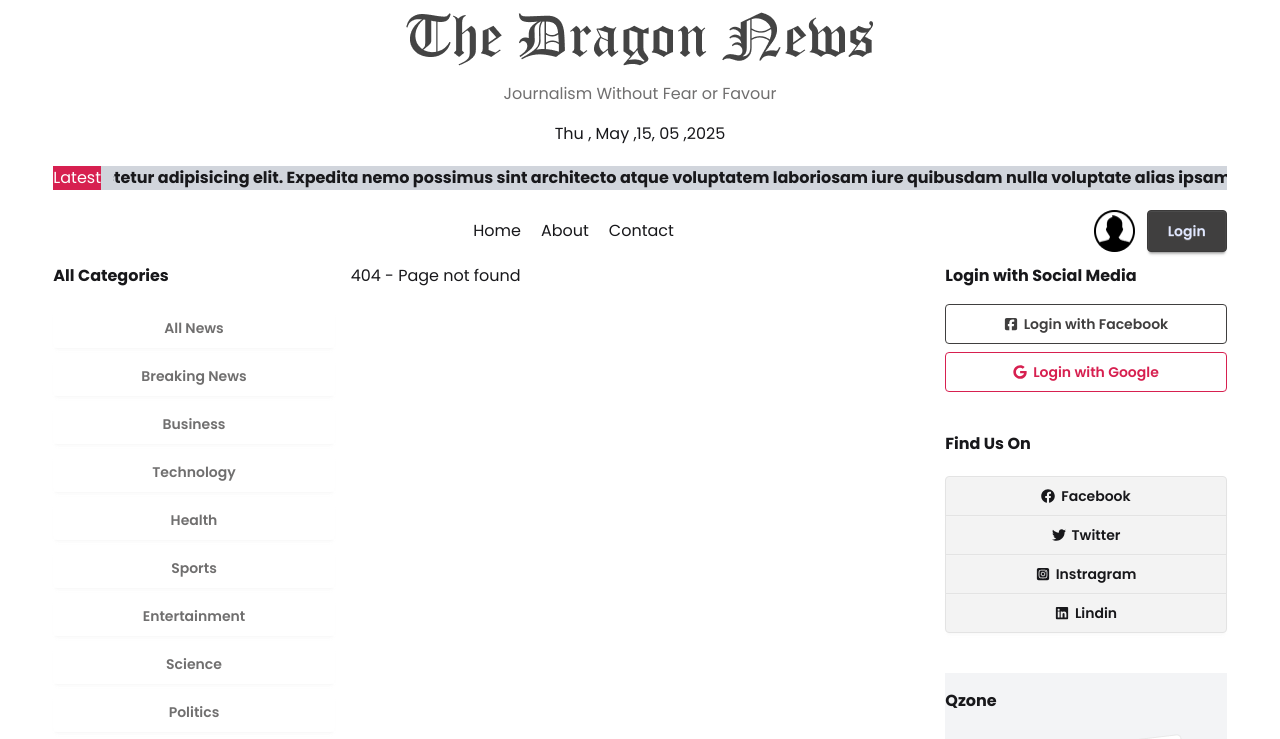
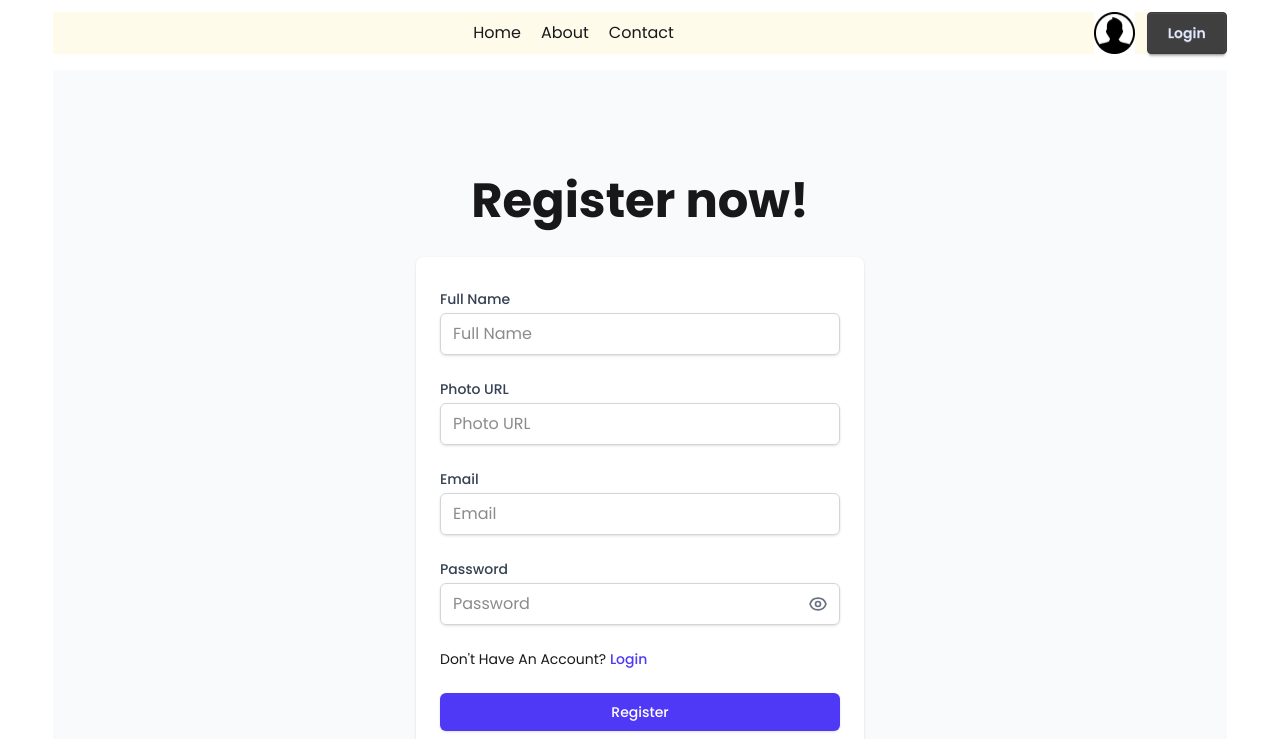
Before and after one commit to 01775012014/drogin-news, a React (Vite) app: page /auth/register in a window 1280 px wide. Shown: the top 739 px of the page. Built offline with nearby package versions, Linux system fonts and the light colour scheme.

Commit message:
creat a login & register ui

```diff
--- a/package.json
+++ b/package.json
@@ -12,6 +12,7 @@
   "dependencies": {
     "@tailwindcss/vite": "^4.1.6",
     "date-fns": "^4.1.0",
+    "firebase": "^11.7.3",
     "react": "^19.1.0",
     "react-dom": "^19.1.0",
     "react-fast-marquee": "^1.6.5",
--- a/src/Components/Navbar.jsx
+++ b/src/Components/Navbar.jsx
@@ -1,5 +1,5 @@
 import React from 'react';
-import { NavLink } from 'react-router';
+import { Link, NavLink } from 'react-router';
 import user from '../assets/user.png'
 
 const Navbar = () => {
@@ -16,7 +16,7 @@ const Navbar = () => {
                 </div>
                 <div className=' flex justify-end gap-3'>
                     <img src={user} alt="User" />
-                    <button className='p-5 btn btn-primary'>Login</button>
+                    <Link to="/auth/login" className='p-5 btn btn-primary'>Login</Link>
                 </div>
 
             </div>
@@ -25,7 +25,6 @@ const Navbar = () => {
 
         </div>
 
-
     );
 };
 
--- /dev/null
+++ b/src/Components/Pages/Login.jsx
@@ -0,0 +1,30 @@
+import React from 'react';
+import { Link } from 'react-router';
+
+const Login = () => {
+    return (
+        <div className="  min-h-screen">
+
+            <div className="hero-content flex-col flex">
+                <h1 className="text-5xl font-bold">Login now!</h1>
+
+                <div className="card bg-base-100 w-full max-w-sm shrink-0 shadow-2xl">
+                    <div className="card-body">
+                        <fieldset className="fieldset">
+                        <label className="label">Email</label>
+                        <input type="email" className="input" placeholder="Email" />
+                        <label className="label">Password</label>
+                        <input type="password" className="input" placeholder="Password" />
+                        <div><a className="link link-hover">Forgot password?</a></div>
+
+                        <button className="btn btn-neutral mt-4">Login</button>
+                         <p className='mt-4'>Dont’t Have An Account ? <Link to="/auth/register" className='text-red-400'>Register</Link></p>
+                        </fieldset>
+                    </div>
+                </div>
+            </div>
+        </div>
+    );
+};
+
+export default Login;
--- /dev/null
+++ b/src/Components/Pages/Register.jsx
@@ -0,0 +1,113 @@
+import React, { useState } from 'react';
+
+const Register = () => {
+    const [showPassword, setShowPassword] = useState(false);
+
+    return (
+        <div className="min-h-screen flex items-center justify-center bg-gray-50 py-12 px-4">
+            <div className="max-w-md w-full space-y-8">
+                <div className="text-center">
+                    <h1 className="text-5xl font-bold mb-6">Register now!</h1>
+                </div>
+
+                <div className="bg-white py-8 px-6 shadow rounded-lg">
+                    <form className="space-y-6">
+                        <div>
+                            <label htmlFor="fullName" className="block text-sm font-medium text-gray-700">
+                                Full Name
+                            </label>
+                            <input
+                                id="fullName"
+                                name="fullName"
+                                type="text"
+                                required
+                                className="mt-1 block w-full px-3 py-2 border border-gray-300 rounded-md shadow-sm focus:outline-none focus:ring-indigo-500 focus:border-indigo-500"
+                                placeholder="Full Name"
+                            />
+                        </div>
+
+                        <div>
+                            <label htmlFor="photoUrl" className="block text-sm font-medium text-gray-700">
+                                Photo URL
+                            </label>
+                            <input
+                                id="photoUrl"
+                                name="photoUrl"
+                                type="text"
+                                required
+                                className="mt-1 block w-full px-3 py-2 border border-gray-300 rounded-md shadow-sm focus:outline-none focus:ring-indigo-500 focus:border-indigo-500"
+                                placeholder="Photo URL"
+                            />
+                        </div>
+
+                        <div>
+                            <label htmlFor="email" className="block text-sm font-medium text-gray-700">
+                                Email
+                            </label>
+                            <input
+                                id="email"
+                                name="email"
+                                type="email"
+                                required
+                                className="mt-1 block w-full px-3 py-2 border border-gray-300 rounded-md shadow-sm focus:outline-none focus:ring-indigo-500 focus:border-indigo-500"
+                                placeholder="Email"
+                            />
+                        </div>
+
+                        <div>
+                            <label htmlFor="password" className="block text-sm font-medium text-gray-700">
+                                Password
+                            </label>
+                            <div className="relative">
+                                <input
+                                    id="password"
+                                    name="password"
+                                    type={showPassword ? "text" : "password"}
+                                    required
+                                    className="mt-1 block w-full px-3 py-2 border border-gray-300 rounded-md shadow-sm focus:outline-none focus:ring-indigo-500 focus:border-indigo-500"
+                                    placeholder="Password"
+                                />
+                                <button
+                                    type="button"
+                                    className="absolute inset-y-0 right-0 pr-3 flex items-center text-sm leading-5"
+                                    onClick={() => setShowPassword(!showPassword)}
+                                >
+                                    {showPassword ? (
+                                        <svg className="h-5 w-5 text-gray-500" fill="none" viewBox="0 0 24 24" stroke="currentColor">
+                                            <path strokeLinecap="round" strokeLinejoin="round" strokeWidth={2} d="M13.875 18.825A10.05 10.05 0 0112 19c-4.478 0-8.268-2.943-9.543-7a9.97 9.97 0 011.563-3.029m5.858.908a3 3 0 114.243 4.243M9.878 9.878l4.242 4.242M9.88 9.88l-3.29-3.29m7.532 7.532l3.29 3.29M3 3l3.59 3.59m0 0A9.953 9.953 0 0112 5c4.478 0 8.268 2.943 9.543 7a10.025 10.025 0 01-4.132 5.411m0 0L21 21" />
+                                        </svg>
+                                    ) : (
+                                        <svg className="h-5 w-5 text-gray-500" fill="none" viewBox="0 0 24 24" stroke="currentColor">
+                                            <path strokeLinecap="round" strokeLinejoin="round" strokeWidth={2} d="M15 12a3 3 0 11-6 0 3 3 0 016 0z" />
+                                            <path strokeLinecap="round" strokeLinejoin="round" strokeWidth={2} d="M2.458 12C3.732 7.943 7.523 5 12 5c4.478 0 8.268 2.943 9.542 7-1.274 4.057-5.064 7-9.542 7-4.477 0-8.268-2.943-9.542-7z" />
+                                        </svg>
+                                    )}
+                                </button>
+                            </div>
+                        </div>
+
+                        <div className="flex items-center justify-between">
+                            <div className="text-sm">
+                                <span>Don't Have An Account? </span>
+                                <a href="/auth/login" className="font-medium text-indigo-600 hover:text-indigo-500">
+                                    Login
+                                </a>
+                            </div>
+                        </div>
+
+                        <div>
+                            <button
+                                type="submit"
+                                className="w-full flex justify-center py-2 px-4 border border-transparent rounded-md shadow-sm text-sm font-medium text-white bg-indigo-600 hover:bg-indigo-700 focus:outline-none focus:ring-2 focus:ring-offset-2 focus:ring-indigo-500"
+                            >
+                                Register
+                            </button>
+                        </div>
+                    </form>
+                </div>
+            </div>
+        </div>
+    );
+};
+
+export default Register;
--- /dev/null
+++ b/src/layouts/AuthLayout.jsx
@@ -0,0 +1,19 @@
+import React from 'react';
+import { Outlet } from 'react-router-dom';
+import Navbar from '../Components/Navbar';
+
+const AuthLayout = () => {
+    return (
+        <div className="auth-layout w-11/12 mx-auto my-3  grid  gap-4 ">
+            <header className='bg-amber-50 justify-center'>
+                <Navbar />
+            </header>
+            <main>
+                <Outlet />
+            </main>
+
+        </div>
+    );
+};
+
+export default AuthLayout;
```
Also changed, not shown: src/Router/Router.jsx (+23 -10 lines), 1 other file (tests, documents, lock files or other folders).
